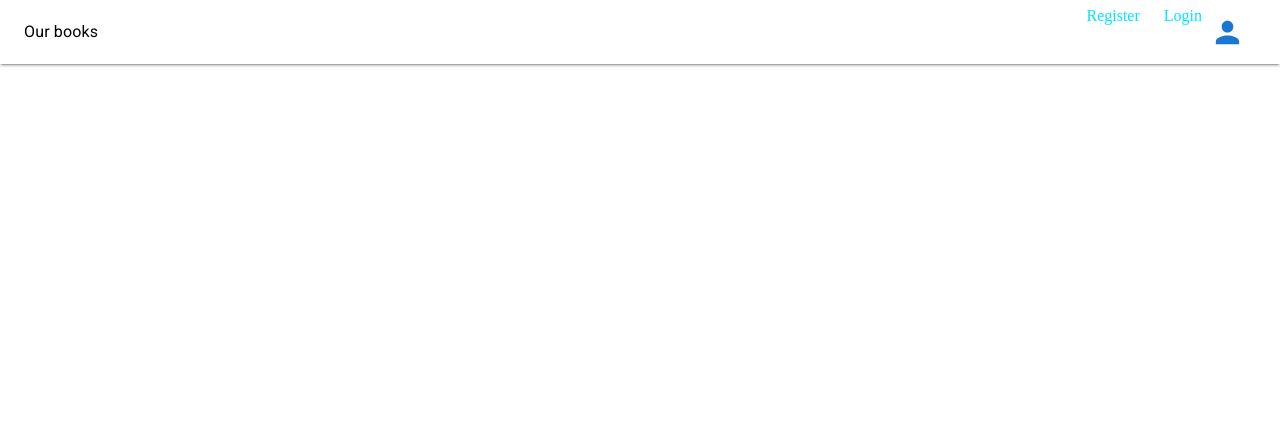
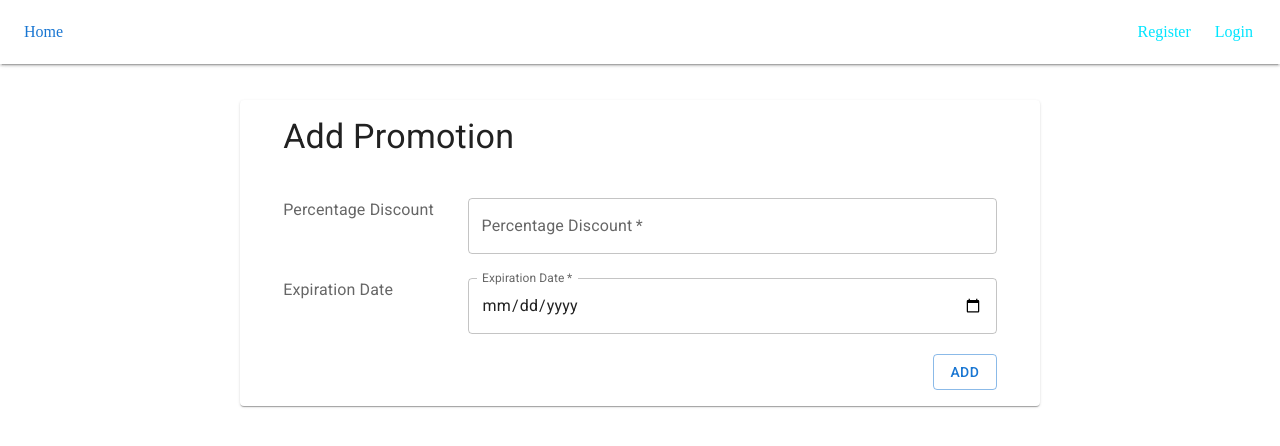
Before and after one commit to aharis/client, a React (Create React App) app: page /add-promotion in a window 1280 px wide. Shown: the top 446 px of the page. Built offline with nearby package versions, Linux system fonts and the light colour scheme; a web font is replaced by a local one.

Commit message:
Ready for deployment

```diff
--- a/src/App.tsx
+++ b/src/App.tsx
@@ -6,11 +6,12 @@ import Login from './pages/login/Login';
 import { Provider } from 'react-redux';
 import { store } from './app/store';
 import AddBook from './pages/books/AddBook';
+import AddPromotion from './pages/promotions/AddPromotion';
 
 
 function App() {
   return (
-    <>
+    <div>
     <Provider store={store}>
       <Header />
       <Routes>
@@ -18,10 +19,12 @@ function App() {
         <Route path='/register' element={<Register />} />
         <Route path='/home' element={<Home />} />
         <Route path='/add-book' element={<AddBook />} />
+        <Route path='/add-promotion' element={<AddPromotion />} />
+
 
       </Routes>
       </Provider>
-    </>
+    </div>
   );
 }
 
--- a/src/components/dropdown/Dropdown.tsx
+++ b/src/components/dropdown/Dropdown.tsx
@@ -4,6 +4,7 @@ import Button from '@mui/material/Button';
 import Menu, { MenuProps } from '@mui/material/Menu';
 import MenuItem from '@mui/material/MenuItem';
 import KeyboardArrowDownIcon from '@mui/icons-material/KeyboardArrowDown';
+import { useNavigate } from 'react-router-dom';
 
 const StyledMenu = styled((props: MenuProps) => (
   <Menu
@@ -43,6 +44,7 @@ const StyledMenu = styled((props: MenuProps) => (
 }));
 
 const Dropdown = () => {
+  const navigate = useNavigate();
   const [anchorEl, setAnchorEl] = React.useState<null | HTMLElement>(null);
 
   const open = Boolean(anchorEl);
@@ -76,10 +78,20 @@ const Dropdown = () => {
         anchorEl={anchorEl}
         open={open}
         onClose={handleClose}>
-        <MenuItem onClick={handleClose} disableRipple>
+        <MenuItem
+          onClick={() => {
+            handleClose();
+            navigate('/add-book');
+          }}
+          disableRipple>
           Add Item
         </MenuItem>
-        <MenuItem onClick={handleClose} disableRipple>
+        <MenuItem
+          onClick={() => {
+            handleClose();
+            navigate('/add-promotion');
+          }}
+          disableRipple>
           Add Promotion
         </MenuItem>
       </StyledMenu>
--- a/src/components/header/Header.tsx
+++ b/src/components/header/Header.tsx
@@ -1,11 +1,7 @@
-import React, { useState } from 'react';
 import AppBar from '@mui/material/AppBar';
 import Toolbar from '@mui/material/Toolbar';
 import Box from '@mui/system/Box';
-import Menu from '@mui/material/Menu';
 import Link from '@mui/material/Link';
-import IconButton from '@mui/material/IconButton';
-import PersonIcon from '@mui/icons-material/Person';
 import Typography from '@mui/material/Typography';
 
 import { useStyles } from './styles.js';
@@ -18,35 +14,21 @@ const Header = () => {
   const navigate = useNavigate();
   const dispatch = useAppDispatch();
   const classes = useStyles();
-  const [anchor, setAnchor] = useState(null);
 
   const { user } = useAppSelector((state) => state.auth);
   const userName = user?.result.user?.username;
-
-  const handleOpenMenu = (event: any) => {
-    setAnchor(event.currentTarget);
-  };
-
-  const handleCloseMenu = () => {
-    dispatch(logout());
-    navigate('/');
-    setAnchor(null);
-  };
 
   const logoutUser = async () => {
     await dispatch(logout());
     navigate('/');
   };
 
-  const handleClickLogout = () => {
-    dispatch(logout());
-    handleCloseMenu();
-    navigate('/');
-  };
   return (
     <AppBar color='inherit' elevation={2}>
       <Toolbar>
-        <Typography>Our books</Typography>
+        <Link href='/home' underline='none'>
+          Home
+        </Link>
         {user.result.user?.role === 'manager' && <Dropdown />}
         <Box className={classes.root}>
           {user?.result.token ? (
@@ -68,23 +50,6 @@ const Header = () => {
               </Link>
             </>
           )}
-
-          <IconButton onClick={handleOpenMenu}>
-            <PersonIcon fontSize='large' color='primary' />
-          </IconButton>
-          <Menu
-            className={classes.modal}
-            anchorEl={anchor}
-            keepMounted
-            open={!!anchor}
-            onClose={handleCloseMenu}>
-            <Box px={2} pb={1} onClick={handleCloseMenu}>
-              <Typography>{userName}</Typography>
-            </Box>
-            <Box px={2} onClick={handleClickLogout}>
-              <Typography sx={{ cursor: 'pointer', fontSize: '18px' }}>logout</Typography>
-            </Box>
-          </Menu>
         </Box>
       </Toolbar>
     </AppBar>
--- /dev/null
+++ b/src/featured/promotion/promotionService.ts
@@ -0,0 +1,15 @@
+import axios from 'axios';
+import { API_URL } from '../../utils/constants';
+import { IPromotion } from '../../utils/interfaces';
+
+//Add new promotion
+const addPromotion = async (promotionData: IPromotion) => {
+  const response = await axios.post(`${API_URL}/new-promotion`, promotionData);
+  return response.data;
+};
+
+const promotionService = {
+  addPromotion,
+};
+
+export default promotionService;
--- /dev/null
+++ b/src/featured/promotion/promotionSlice.ts
@@ -0,0 +1,65 @@
+import { createAsyncThunk, createSlice } from '@reduxjs/toolkit';
+import { IPromotion, PromotionState } from '../../utils/interfaces';
+import promotionService from './promotionService';
+
+const initialState: PromotionState = {
+  promotion: {
+    percentage: 0,
+    expiration_date: new Date(),
+  },
+  isError: false,
+  isSuccess: false,
+  isLoading: false,
+  message: '',
+};
+
+//Add new promotion
+export const addPromotion = createAsyncThunk(
+  'promotion/new-promotion',
+  async (promotion: IPromotion, thunkAPI) => {
+    try {
+      return await promotionService.addPromotion(promotion);
+    } catch (error: boolean | any) {
+      const message =
+        (error.response && error.response.data && error.response.data.result.message[0].message) ||
+        error.response.data.result.message ||
+        error.toString();
+
+      return thunkAPI.rejectWithValue(message);
+    }
+  }
+);
+
+export const promotionSlice = createSlice({
+  name: 'promotion',
+  initialState,
+  reducers: {
+    reset: (state) => {
+      state.isLoading = false;
+      state.isSuccess = false;
+      state.isError = false;
+      state.message = '';
+    },
+  },
+  extraReducers: (builder) => {
+    builder
+      //add promotion
+      .addCase(addPromotion.pending, (state) => {
+        state.isLoading = true;
+      })
+      .addCase(addPromotion.fulfilled, (state, action) => {
+        state.isLoading = false;
+        state.isSuccess = true;
+        state.promotion = action.payload;
+      })
+      .addCase(addPromotion.rejected, (state, action) => {
+        state.isLoading = false;
+        state.isError = true;
+        state.message = action.payload;
+        state.promotion = { percentage: 0, expiration_date: new Date() };
+      });
+  },
+});
+
+export const { reset } = promotionSlice.actions;
+export default promotionSlice.reducer;
--- a/src/pages/home/Home.tsx
+++ b/src/pages/home/Home.tsx
@@ -1,13 +1,13 @@
-import { Box, Grid } from "@mui/material";
-import HomeImage from "../../assets/world-book-day-scaled.jpg";
-import { useStyles } from "./styles";
+import { Box, Grid } from '@mui/material';
+import HomeImage from '../../assets/world-book-day-scaled.jpg';
+import { useStyles } from './styles';
 
 const Home = () => {
   const classes = useStyles();
   return (
     <Box>
-      <Grid container xs={12} md={8} className={classes.root}>
-        <img src={HomeImage} alt='HomeImage' className={classes.image}/>
+      <Grid container item xs={12} md={8} className={classes.root}>
+        <img src={HomeImage} alt='HomeImage' className={classes.image} />
       </Grid>
     </Box>
   ); // should be book image and some other ddetails.
--- /dev/null
+++ b/src/pages/promotions/AddPromotion.tsx
@@ -0,0 +1,93 @@
+import { useState } from 'react';
+import { Box, Card, CardContent, Grid, TextField, Typography, InputLabel } from '@mui/material';
+import { ToastContainer } from 'react-toastify';
+import { useStyles } from '../books/styles';
+import { styled } from '@mui/material/styles';
+import Paper from '@mui/material/Paper';
+import { useAppDispatch } from '../../app/hooks';
+import SubmitButton from '../../components/submitButton/SubmitButton';
+import { addPromotion } from '../../featured/promotion/promotionSlice';
+import { IPromotion } from '../../utils/interfaces';
+
+const Item = styled(Paper)(({ theme }) => ({
+  backgroundColor: theme.palette.mode === 'dark' ? '#1A2027' : '#fff',
+  ...theme.typography.body2,
+  padding: theme.spacing(1),
+  textAlign: 'center',
+  color: theme.palette.text.secondary,
+}));
+
+const AddPromotion = () => {
+  const classes = useStyles();
+  const dispatch = useAppDispatch();
+
+  const [formData, setFormData] = useState<IPromotion>({
+    percentage: 0,
+    expiration_date: new Date(),
+  });
+  const { percentage, expiration_date } = formData;
+
+  const onChange = (e: any) => {
+    setFormData((prevState) => ({
+      ...prevState,
+      [e.target.name]: e.target.value,
+    }));
+  };
+
+  const onSubmit = (e: any) => {
+    const promotionData: any = {
+      percentage,
+      expiration_date,
+    };
+    dispatch(addPromotion(promotionData));
+  };
+
+  console.log(formData);
+
+  return (
+    <Card className={classes.root}>
+      <CardContent>
+        <Typography gutterBottom variant='h4' className={classes.typography}>
+          Add Promotion
+        </Typography>
+        <Grid container spacing={3} className={classes.grid}>
+          <Grid item xs={3}>
+            <InputLabel>Percentage Discount</InputLabel>
+          </Grid>
+          <Grid item xs={9}>
+            <TextField
+              label='Percentage Discount'
+              variant='outlined'
+              fullWidth
+              name='percentage'
+              required
+              value={percentage !== 0 ? percentage : null}
+              onChange={onChange}
+            />
+          </Grid>
+          <Grid item xs={3}>
+            <InputLabel>Expiration Date</InputLabel>
+          </Grid>
+          <Grid item xs={9}>
+            <TextField
+              label='Expiration Date'
+              variant='outlined'
+              fullWidth
+              name='expiration_date'
+              type='date'
+              required
+              value={expiration_date}
+              onChange={onChange}
+            />
+          </Grid>
+        </Grid>
+        <Box textAlign='end'>
+          <SubmitButton onClick={onSubmit}>Add</SubmitButton>
+        </Box>
+      </CardContent>
+      <ToastContainer />
+    </Card>
+  );
+};
+
+export default AddPromotion;
--- a/src/utils/constants.ts
+++ b/src/utils/constants.ts
@@ -1 +1 @@
-export const API_URL = 'http://localhost:3001/api/r1';
+export const API_URL = 'https://api-service-iwzu.onrender.com/api/r1';
```
Also changed, not shown: src/featured/auth/authSlice.ts (+2 -15 lines), src/featured/book/bookSlice.ts (+1 -10 lines), src/utils/interfaces.ts (+31 -0 lines), src/pages/promotions/styles.js (added).
